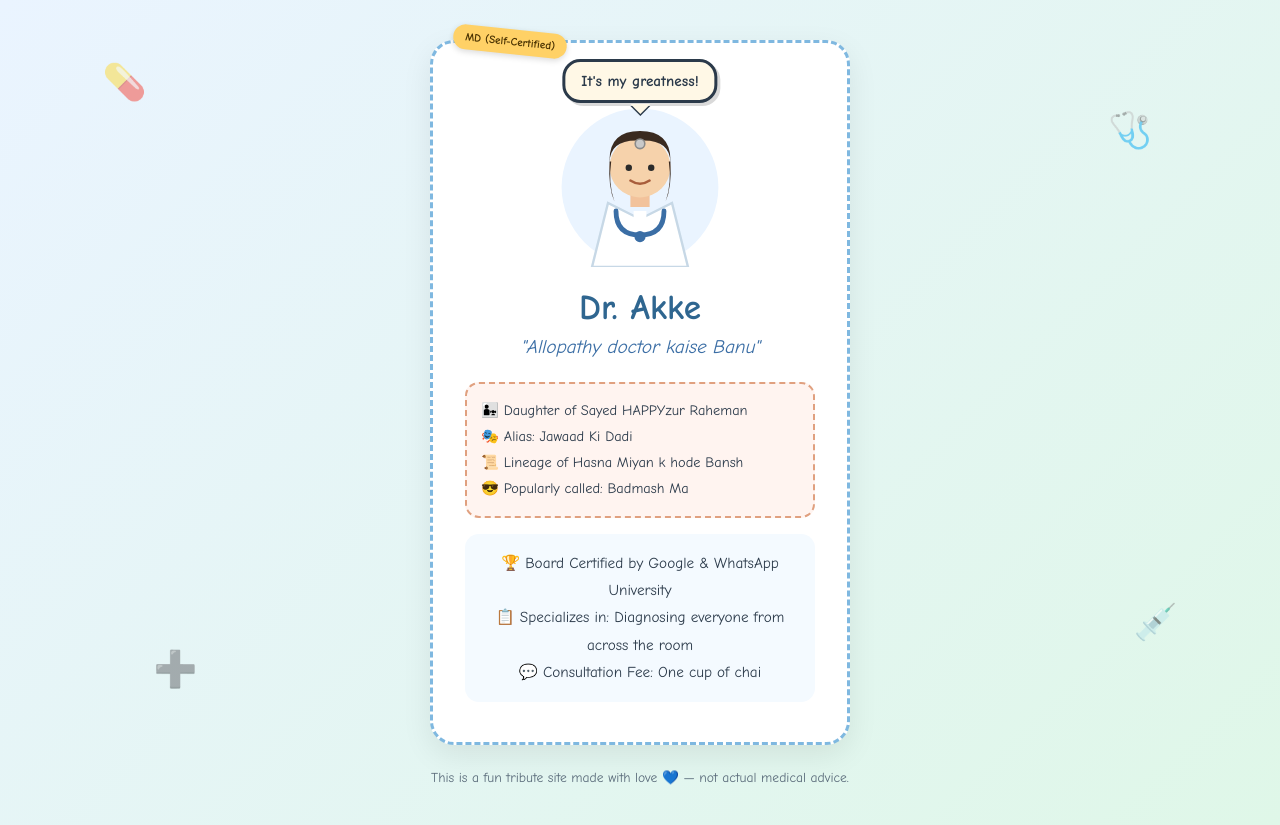
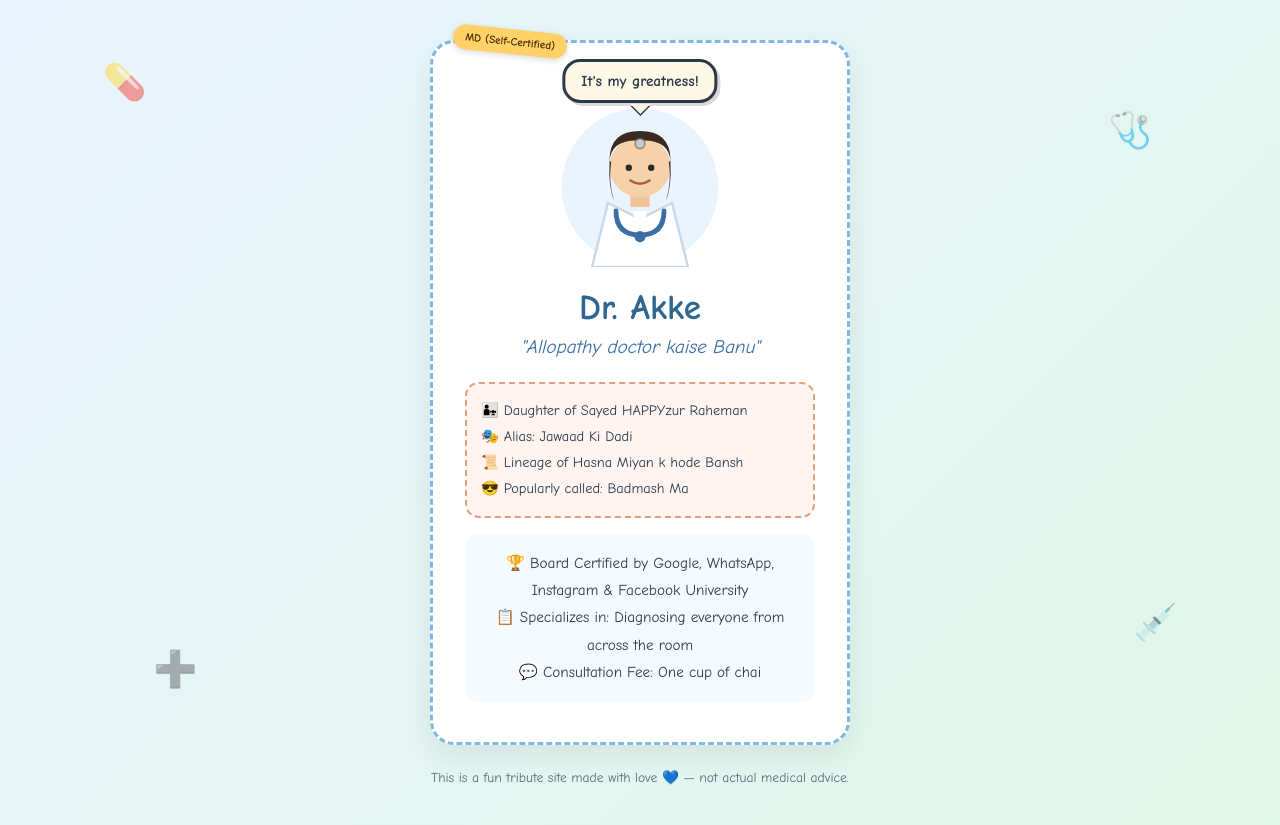
Before and after one commit to sayeedulqarnain-spec/akke-doctor-site, a plain HTML site: page index.html in a window 1280 px wide. Drawn offline with Linux system fonts and the light colour scheme.

Commit message:
Add Instagram and Facebook to joke certification line
Co-Authored-By: Claude Sonnet 5 <noreply@anthropic.com>

```diff
--- a/index.html
+++ b/index.html
@@ -55,7 +55,7 @@
     </div>
 
     <div class="cert">
-      <p>🏆 Board Certified by Google &amp; WhatsApp University</p>
+      <p>🏆 Board Certified by Google, WhatsApp, Instagram &amp; Facebook University</p>
       <p>📋 Specializes in: Diagnosing everyone from across the room</p>
       <p>💬 Consultation Fee: One cup of chai</p>
     </div>
```
